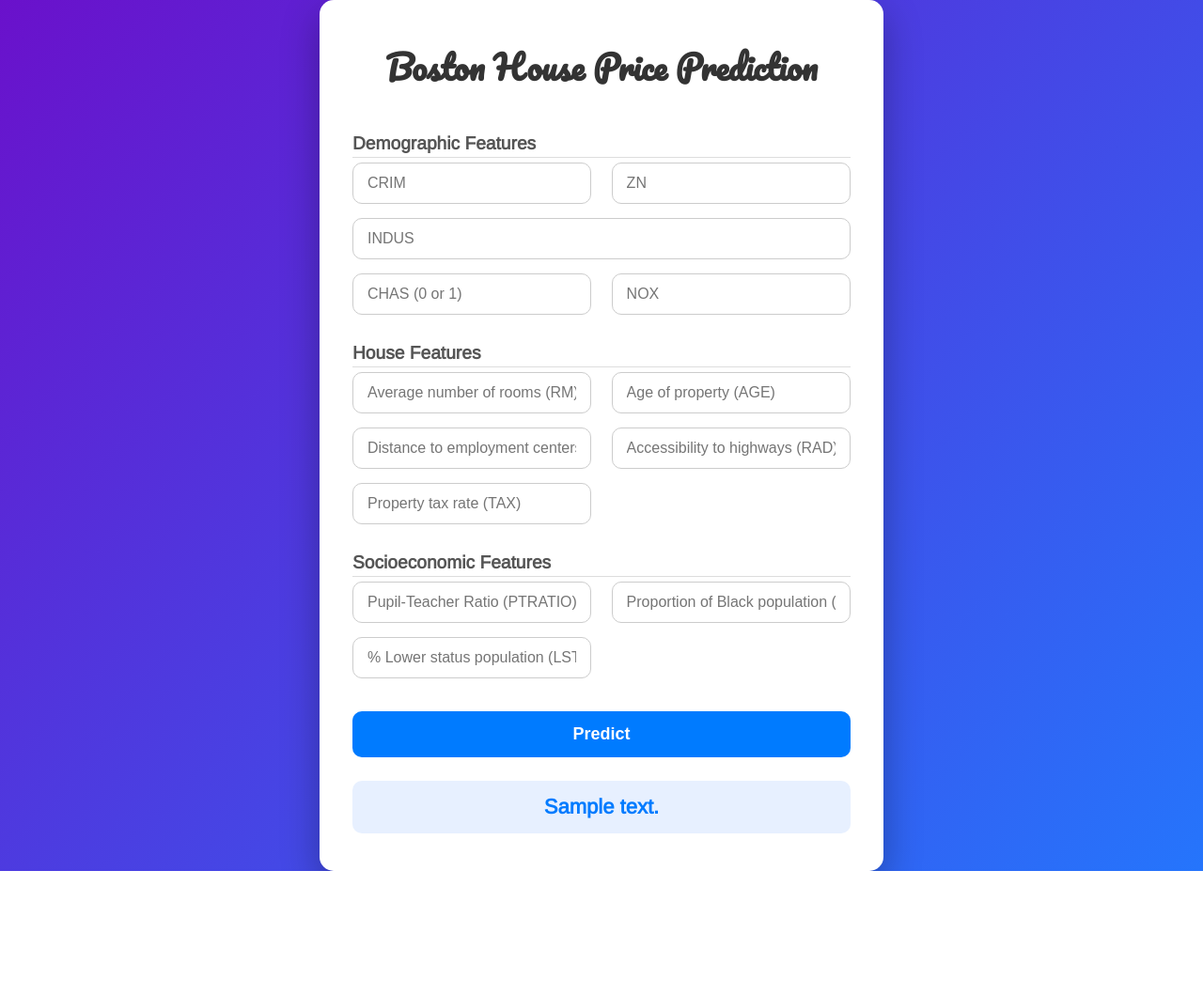
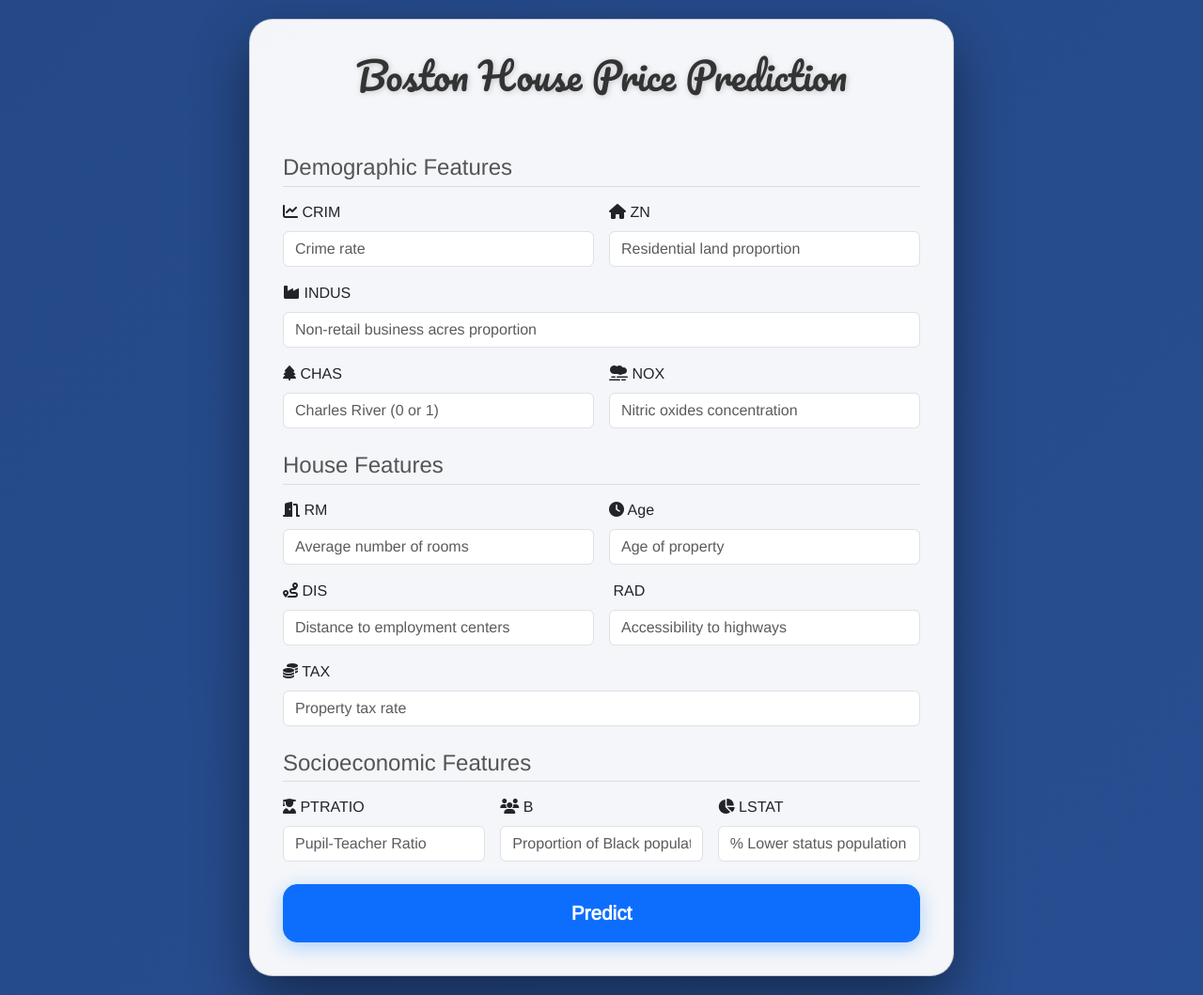
Before and after one commit to abdo7820/BostonHousePricing, a Flask app: template templates/home.html in a window 1280 px wide. Shown: the whole page at 94% size. Before the commit the page ends 927 px from the top, so only its background shows below. Run offline with Flask 3, Linux system fonts and the light colour scheme; the template is opened without the code that fills it: most values are stand-ins (such as "Sample title", 1, 10 or a date in 2020); parts of the project's set-up code (start-up, migrations or seed data) failed here and were passed over.

Commit message:
web application

```diff
--- a/templates/home.html
+++ b/templates/home.html
@@ -5,192 +5,225 @@
   <meta charset="UTF-8">
   <meta name="viewport" content="width=device-width, initial-scale=1.0">
   <title>Boston House Price Prediction</title>
+
+  <!-- Bootstrap 5 -->
+  <link href="https://cdn.jsdelivr.net/npm/bootstrap@5.3.0/dist/css/bootstrap.min.css" rel="stylesheet">
+  <!-- Font Awesome -->
+  <link rel="stylesheet" href="https://cdnjs.cloudflare.com/ajax/libs/font-awesome/6.4.0/css/all.min.css">
+  <!-- Google Fonts -->
   <link href='https://fonts.googleapis.com/css?family=Pacifico|Arimo|Hind:300|Open+Sans+Condensed:300' rel='stylesheet'>
 
   <style>
-    /* Reset */
-    * {
-      box-sizing: border-box;
-      margin: 0;
-      padding: 0;
+    :root {
+      --primary-color: #007bff;
+      --gradient-start: #1e3c72;
+      --gradient-end: #2a5298;
+      --gradient-alt: #6a11cb;
     }
 
     body {
       font-family: 'Arimo', sans-serif;
-      background: linear-gradient(135deg, #6a11cb 0%, #2575fc 100%);
+      min-height: 100vh;
       display: flex;
       justify-content: center;
       align-items: center;
-      min-height: 100vh;
+      padding: 20px;
+      background: linear-gradient(135deg, var(--gradient-start), var(--gradient-end));
+      background-size: 400% 400%;
+      animation: gradientBG 15s ease infinite;
+      transition: background 1.5s ease-in-out;
     }
 
-    .container {
-      background: #fff;
-      padding: 40px 35px;
-      border-radius: 15px;
-      box-shadow: 0 15px 40px rgba(0, 0, 0, 0.3);
+    @keyframes gradientBG {
+      0% { background-position: 0% 50%; }
+      50% { background-position: 100% 50%; }
+      100% { background-position: 0% 50%; }
+    }
+
+    .card {
+      border-radius: 25px;
+      box-shadow: 0 25px 60px rgba(0, 0, 0, 0.45);
+      padding: 35px;
+      max-width: 750px;
       width: 100%;
-      max-width: 600px;
-      text-align: center;
+      background: rgba(255, 255, 255, 0.95);
       animation: fadeIn 1s ease-in-out;
+      transition: transform 0.4s ease, box-shadow 0.4s ease;
+    }
+
+    .card:hover {
+      transform: translateY(-5px);
+      box-shadow: 0 30px 80px rgba(0,0,0,0.5);
     }
 
     h1 {
       font-family: 'Pacifico', cursive;
+      text-align: center;
+      margin-bottom: 35px;
       color: #333;
-      margin-bottom: 25px;
-      font-size: 2.2em;
+      text-shadow: 1px 1px 6px rgba(0,0,0,0.2);
     }
 
-    form {
-      display: flex;
-      flex-wrap: wrap;
-      justify-content: space-between;
+    h4.section-title {
+      margin-top: 25px;
+      margin-bottom: 15px;
+      color: #555;
+      border-bottom: 1px solid #ddd;
+      padding-bottom: 5px;
     }
 
-    .form-group {
-      width: 48%;
-      margin-bottom: 15px;
-    }
-
-    .form-group.full {
-      width: 100%;
-    }
-
-    input {
-      width: 100%;
-      padding: 12px 15px;
-      border-radius: 10px;
-      border: 1px solid #ccc;
-      font-size: 16px;
+    input.form-control {
       transition: all 0.3s ease;
     }
 
-    input:focus {
-      border-color: #007bff;
-      box-shadow: 0 0 5px rgba(0, 123, 255, 0.5);
-      outline: none;
+    input.form-control:focus {
+      border-color: var(--primary-color);
+      box-shadow: 0 0 12px rgba(0, 123, 255, 0.5);
     }
 
-    button {
-      width: 100%;
-      padding: 14px;
-      margin-top: 20px;
-      background: #007bff;
-      border: none;
-      border-radius: 10px;
-      color: #fff;
-      font-size: 18px;
-      font-weight: bold;
-      cursor: pointer;
-      transition: 0.3s ease;
+    input.form-control:hover {
+      box-shadow: 0 0 8px rgba(0,0,0,0.2);
     }
 
-    button:hover {
-      background: #0056b3;
-      transform: translateY(-2px);
+    button.btn-primary {
+      font-size: 1.3rem;
+      font-weight: bold;
+      padding: 14px;
+      border-radius: 15px;
+      transition: all 0.3s ease;
+      box-shadow: 0 5px 20px rgba(0,123,255,0.3);
+    }
+
+    button.btn-primary:hover {
+      transform: translateY(-2px) scale(1.02);
+      box-shadow: 0 8px 25px rgba(0,123,255,0.5);
+      background: linear-gradient(90deg, var(--primary-color), #00d4ff);
     }
 
     .prediction {
       margin-top: 25px;
-      font-size: 22px;
-      color: #007bff;
+      font-size: 1.6rem;
       font-weight: bold;
-      background: #e7f0ff;
-      padding: 15px;
-      border-radius: 10px;
-      animation: fadeIn 0.5s ease-in-out;
+      color: #fff;
+      background: linear-gradient(90deg, #007bff, #00d4ff);
+      border-radius: 15px;
+      padding: 18px;
+      text-align: center;
+      animation: fadeScale 0.7s ease forwards;
+      display: none;
+      box-shadow: 0 8px 25px rgba(0,0,0,0.3);
     }
 
-    /* Animations */
-    @keyframes fadeIn {
-      from {
-        opacity: 0;
-        transform: translateY(-10px);
+    @keyframes fadeScale {
+      0% { opacity: 0; transform: scale(0.8);}
+      100% { opacity: 1; transform: scale(1);}
     }
 
-      to {
-        opacity: 1;
-        transform: translateY(0);
+    .loader {
+      border: 5px solid #f3f3f3;
+      border-top: 5px solid var(--primary-color);
+      border-radius: 50%;
+      width: 45px;
+      height: 45px;
+      animation: spin 1s linear infinite;
+      margin: 25px auto;
+      display: none;
+    }
+
+    @keyframes spin {
+      0% { transform: rotate(0deg);}
+      100% { transform: rotate(360deg);}
+    }
+
+    @keyframes fadeIn {
+      from {opacity:0; transform:translateY(-10px);}
+      to {opacity:1; transform:translateY(0);}
+    }
+
+    @media (max-width: 550px) {
+      .row > [class*="col-"] {
+        margin-bottom: 15px;
       }
     }
 
-    @media (max-width: 500px) {
-      .form-group {
-        width: 100%;
-      }
-    }
-
-    h2.section-title {
-      width: 100%;
-      text-align: left;
-      margin: 15px 0 5px 0;
-      font-size: 1.2em;
-      color: #555;
-      border-bottom: 1px solid #ddd;
-      padding-bottom: 3px;
-    }
   </style>
 </head>
 
 <body>
-  <div class="container">
+  <div class="card">
     <h1>Boston House Price Prediction</h1>
 
-    <form action="{{ url_for('predict') }}" method="post">
+    <form id="predictForm" action="{{ url_for('predict') }}" method="post">
 
-      <h2 class="section-title">Demographic Features</h2>
-      <div class="form-group">
-        <input type="text" name="CRIM" placeholder="CRIM" required />
+      <h4 class="section-title">Demographic Features</h4>
+      <div class="row g-3">
+        <div class="col-md-6">
+          <label class="form-label"><i class="fas fa-chart-line"></i> CRIM</label>
+          <input type="text" class="form-control" name="CRIM" placeholder="Crime rate" title="CRIM: per capita crime rate by town" required>
         </div>
-      <div class="form-group">
-        <input type="text" name="ZN" placeholder="ZN" required />
+        <div class="col-md-6">
+          <label class="form-label"><i class="fas fa-home"></i> ZN</label>
+          <input type="text" class="form-control" name="ZN" placeholder="Residential land proportion" title="ZN: proportion of residential land zoned" required>
         </div>
-      <div class="form-group full">
-        <input type="text" name="INDUS" placeholder="INDUS" required />
+        <div class="col-12">
+          <label class="form-label"><i class="fas fa-industry"></i> INDUS</label>
+          <input type="text" class="form-control" name="INDUS" placeholder="Non-retail business acres proportion" title="INDUS: proportion of non-retail business acres" required>
         </div>
-      <div class="form-group">
-        <input type="text" name="CHAS" placeholder="CHAS (0 or 1)" required />
+        <div class="col-md-6">
+          <label class="form-label"><i class="fas fa-tree"></i> CHAS</label>
+          <input type="text" class="form-control" name="CHAS" placeholder="Charles River (0 or 1)" title="CHAS: Charles River dummy variable (0 or 1)" required>
         </div>
-      <div class="form-group">
-        <input type="text" name="NOX" placeholder="NOX" required />
+        <div class="col-md-6">
+          <label class="form-label"><i class="fas fa-smog"></i> NOX</label>
+          <input type="text" class="form-control" name="NOX" placeholder="Nitric oxides concentration" title="NOX: nitric oxides concentration" required>
+        </div>
       </div>
 
-      <h2 class="section-title">House Features</h2>
-      <div class="form-group">
-        <input type="text" name="RM" placeholder="Average number of rooms (RM)" required />
+      <h4 class="section-title">House Features</h4>
+      <div class="row g-3">
+        <div class="col-md-6">
+          <label class="form-label"><i class="fas fa-door-open"></i> RM</label>
+          <input type="text" class="form-control" name="RM" placeholder="Average number of rooms" title="RM: average number of rooms per dwelling" required>
         </div>
-      <div class="form-group">
-        <input type="text" name="Age" placeholder="Age of property (AGE)" required />
+        <div class="col-md-6">
+          <label class="form-label"><i class="fas fa-clock"></i> Age</label>
+          <input type="text" class="form-control" name="Age" placeholder="Age of property" title="AGE: proportion of owner-occupied units built prior to 1940" required>
         </div>
-      <div class="form-group">
-        <input type="text" name="DIS" placeholder="Distance to employment centers (DIS)" required />
+        <div class="col-md-6">
+          <label class="form-label"><i class="fas fa-route"></i> DIS</label>
+          <input type="text" class="form-control" name="DIS" placeholder="Distance to employment centers" title="DIS: weighted distances to employment centers" required>
         </div>
-      <div class="form-group">
-        <input type="text" name="RAD" placeholder="Accessibility to highways (RAD)" required />
+        <div class="col-md-6">
+          <label class="form-label"><i class="fas fa-highway"></i> RAD</label>
+          <input type="text" class="form-control" name="RAD" placeholder="Accessibility to highways" title="RAD: index of accessibility to radial highways" required>
         </div>
-      <div class="form-group">
-        <input type="text" name="TAX" placeholder="Property tax rate (TAX)" required />
+        <div class="col-12">
+          <label class="form-label"><i class="fas fa-coins"></i> TAX</label>
+          <input type="text" class="form-control" name="TAX" placeholder="Property tax rate" title="TAX: full-value property-tax rate per $10,000" required>
+        </div>
       </div>
 
-      <h2 class="section-title">Socioeconomic Features</h2>
-      <div class="form-group">
-        <input type="text" name="PTRATIO" placeholder="Pupil-Teacher Ratio (PTRATIO)" required />
+      <h4 class="section-title">Socioeconomic Features</h4>
+      <div class="row g-3">
+        <div class="col-md-4">
+          <label class="form-label"><i class="fas fa-user-graduate"></i> PTRATIO</label>
+          <input type="text" class="form-control" name="PTRATIO" placeholder="Pupil-Teacher Ratio" title="PTRATIO: pupil-teacher ratio by town" required>
         </div>
-      <div class="form-group">
-        <input type="text" name="B" placeholder="Proportion of Black population (B)" required />
+        <div class="col-md-4">
+          <label class="form-label"><i class="fas fa-users"></i> B</label>
+          <input type="text" class="form-control" name="B" placeholder="Proportion of Black population" title="B: 1000(Bk - 0.63)^2 where Bk is proportion of black population" required>
         </div>
-      <div class="form-group">
-        <input type="text" name="LSTAT" placeholder="% Lower status population (LSTAT)" required />
+        <div class="col-md-4">
+          <label class="form-label"><i class="fas fa-chart-pie"></i> LSTAT</label>
+          <input type="text" class="form-control" name="LSTAT" placeholder="% Lower status population" title="LSTAT: % lower status of the population" required>
+        </div>
       </div>
 
-      <button type="submit">Predict</button>
+      <button type="submit" class="btn btn-primary mt-4 w-100">Predict</button>
     </form>
 
-    {% if prediction_text %}
-    <div class="prediction">{{ prediction_text }}</div>
-    {% endif %}
+    <div class="loader" id="loader"></div>
+    <div class="prediction" id="prediction">{{ prediction_text }}</div>
   </div>
-</body>
 
-</html>
+  <script>
```
Lines whose indentation alone changed are shown as unchanged.
